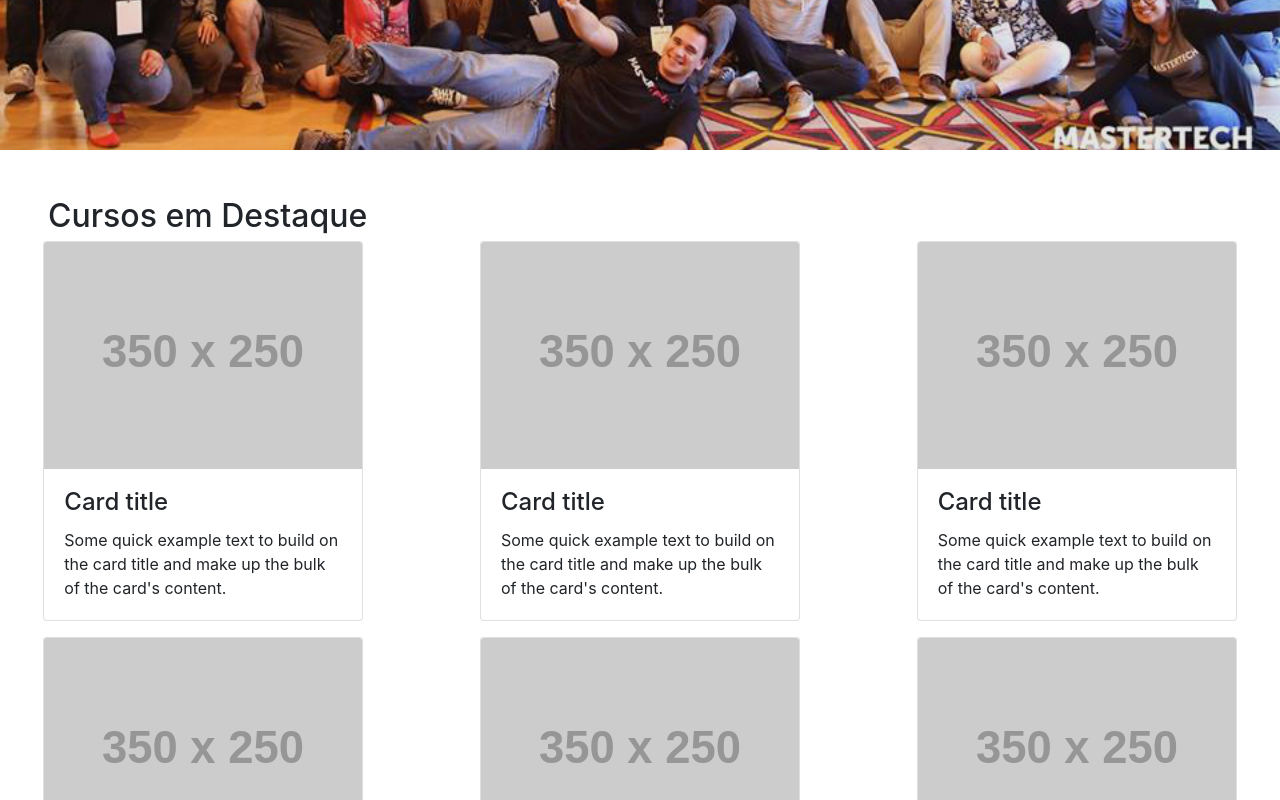
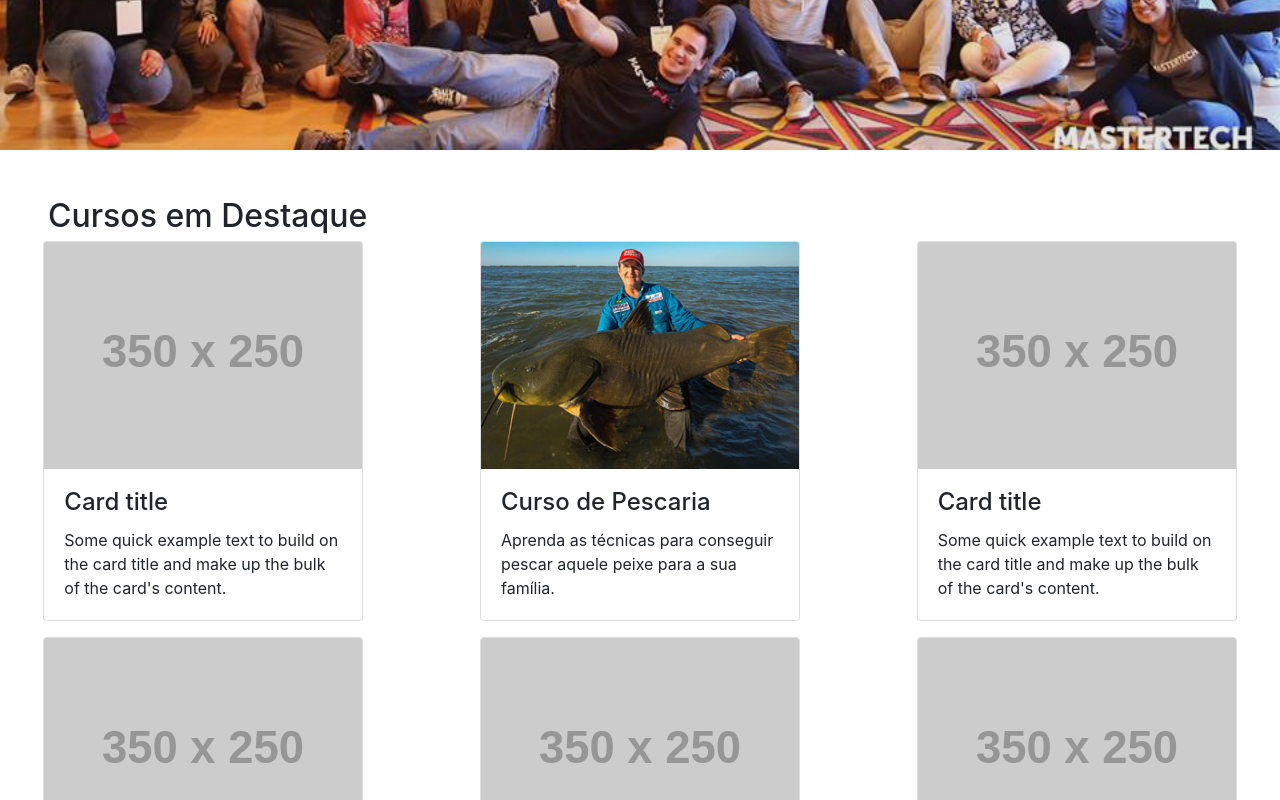
Before and after one commit to renansigolo/project-mastertech, a plain HTML site: page index.html in a window 1280 px wide. Shown: the part 650-1450 px from the top of the page. Drawn offline with nearby package versions, Linux system fonts and the light colour scheme; placeholder pictures from the web are drawn by us.

Commit message:
Adicionado curso Pescaria na Home

```diff
--- a/index.html
+++ b/index.html
@@ -68,10 +68,10 @@
         </div>
       </div>
       <div class="card mb-2" style="width: 20rem;">
-        <a href="#"><img class="card-img-top" src="http://via.placeholder.com/350x250" alt="Card image cap"></a>
+        <a href="#"><img class="card-img-top" src="img/home/pesc-home.jpg" alt="Pescaria"></a>
         <div class="card-body">
-          <h4 class="card-title">Card title</h4>
-          <p class="card-text">Some quick example text to build on the card title and make up the bulk of the card's content.</p>
+          <h4 class="card-title">Curso de Pescaria</h4>
+          <p class="card-text">Aprenda as técnicas para conseguir pescar aquele peixe para a sua família.</p>
         </div>
       </div>
       <div class="card mb-2" style="width: 20rem;">
```
Also changed, not shown: img/home/pesc-home.jpg (added).
